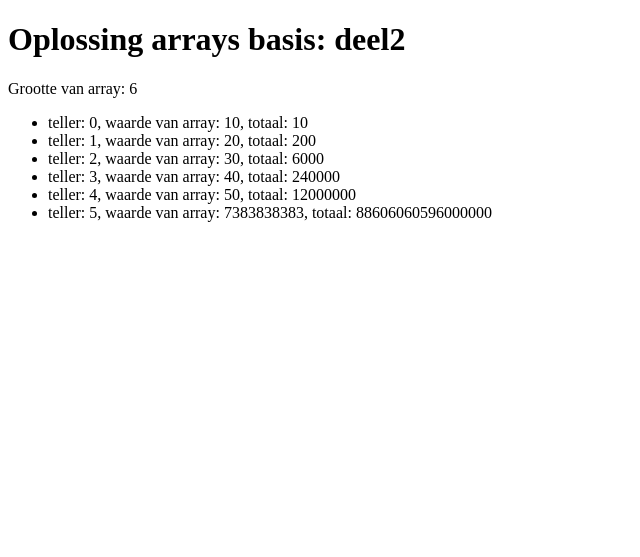
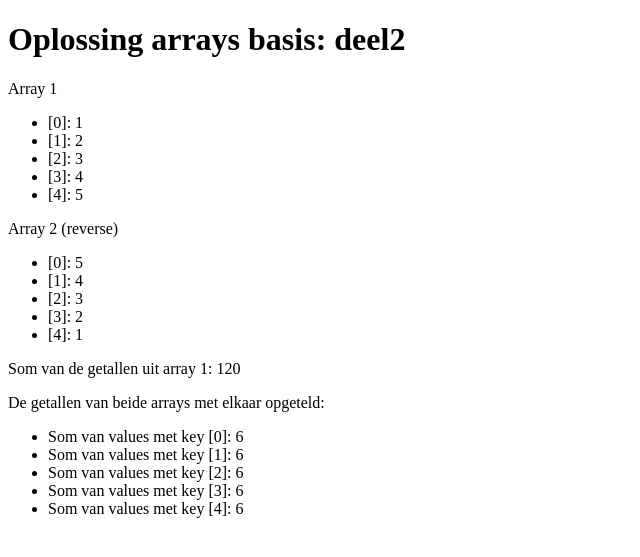
Before and after one commit to ajkea/web-backend-1, a PHP site: the page made by public/cursus/opdrachten/opdracht-arrays-basis/oplossing-arrays-basis/oplossing-arrays-basis-deel2.php in a window 1280 px wide. Shown: the top 557 px of the page, without its empty margins (0-640 px from the left). Run offline with PHP 8.4, Linux system fonts and the light colour scheme.

Commit message:
oplossing aangepast naar opdracht, verbetering v. Giele Cools

```diff
--- a/public/cursus/opdrachten/opdracht-arrays-basis/oplossing-arrays-basis/oplossing-arrays-basis-deel2.php
+++ b/public/cursus/opdrachten/opdracht-arrays-basis/oplossing-arrays-basis/oplossing-arrays-basis-deel2.php
@@ -1,9 +1,26 @@
 <?php
 
    // Eerste manier
-	$getallen =  array( 10, 20, 30, 40, 50, 7383838383 );
+	$getallen            =  array( 1, 2, 3, 4, 5 );
 
-   $arrayLengte   =  count ( $getallen );
+   $getallenProduct     =  array_product( $getallen );
+
+   $arrayLengte         =  count ( $getallen );
+
+   $getallenReverse     =  array_reverse( $getallen );
+
+   $somGetallenArrays   =  0;
+
+   $getallenOpgeteld;
+
+   foreach ($getallen as $key => $value)
+   {
+         /* Controleer of de key (index van de array) uit $getallen ook bestaat in $getallenReverse */
+      if ( isset( $getallenReverse[ $key ] ))
+      {
+         $getallenOpgeteld[ $key ]  =  $getallenReverse[ $key ] + $value;
+      }
+   }
 
 ?>
 
@@ -16,36 +33,30 @@
 
       <h1>Oplossing arrays basis: deel2</h1>
 
-      <p>Grootte van array: <?= $arrayLengte ?></p>
+      <p>Array 1</p>
 
       <ul>
-
-         <?php
-
-            /*
-               Niet de meest ideale methode, aangezien er nu wel logica in de view wordt gebruikt,
-               maar wel de minst complexe gezien de kennis van PHP.
-               Beste oplossing: alles berekenen en de resultaten in een array steken en deze array uitloopen
-            */
-
-            $teller  =  0;
-            $totaal  =  1;
-
-         ?>
-
-         <?php while( $teller < $arrayLengte ): ?>
-
-            <?php $totaal *= $getallen[$teller] ?>
-
-            <li>
-               teller: <?= $teller ?>, waarde van array: <?= $getallen[$teller] ?>, totaal: <?= $totaal ?>
-               </li>
-
-            <?php ++$teller ?>
-
-         <?php endwhile ?>
+         <?php foreach ($getallen as $key => $value): ?>
+            <li>[<?= $key ?>]: <?= $value ?></li>
+         <?php endforeach ?>
       </ul>
 
+      <p>Array 2 (reverse)</p>
+
+      <ul>
+         <?php foreach ($getallenReverse as $key => $value): ?>
+            <li>[<?= $key ?>]: <?= $value ?></li>
+         <?php endforeach ?>
+      </ul>
+
+      <p>Som van de getallen uit array 1: <?= $getallenProduct ?></p>
+
+      <p>De getallen van beide arrays met elkaar opgeteld: </p>
+      <ul>
+          <?php foreach ($getallenOpgeteld as $key => $value): ?>
+            <li>Som van values met key [<?= $key ?>]: <?= $value ?></li>
+         <?php endforeach ?>
+      </ul>
 
 	</body>
 </html>
```
